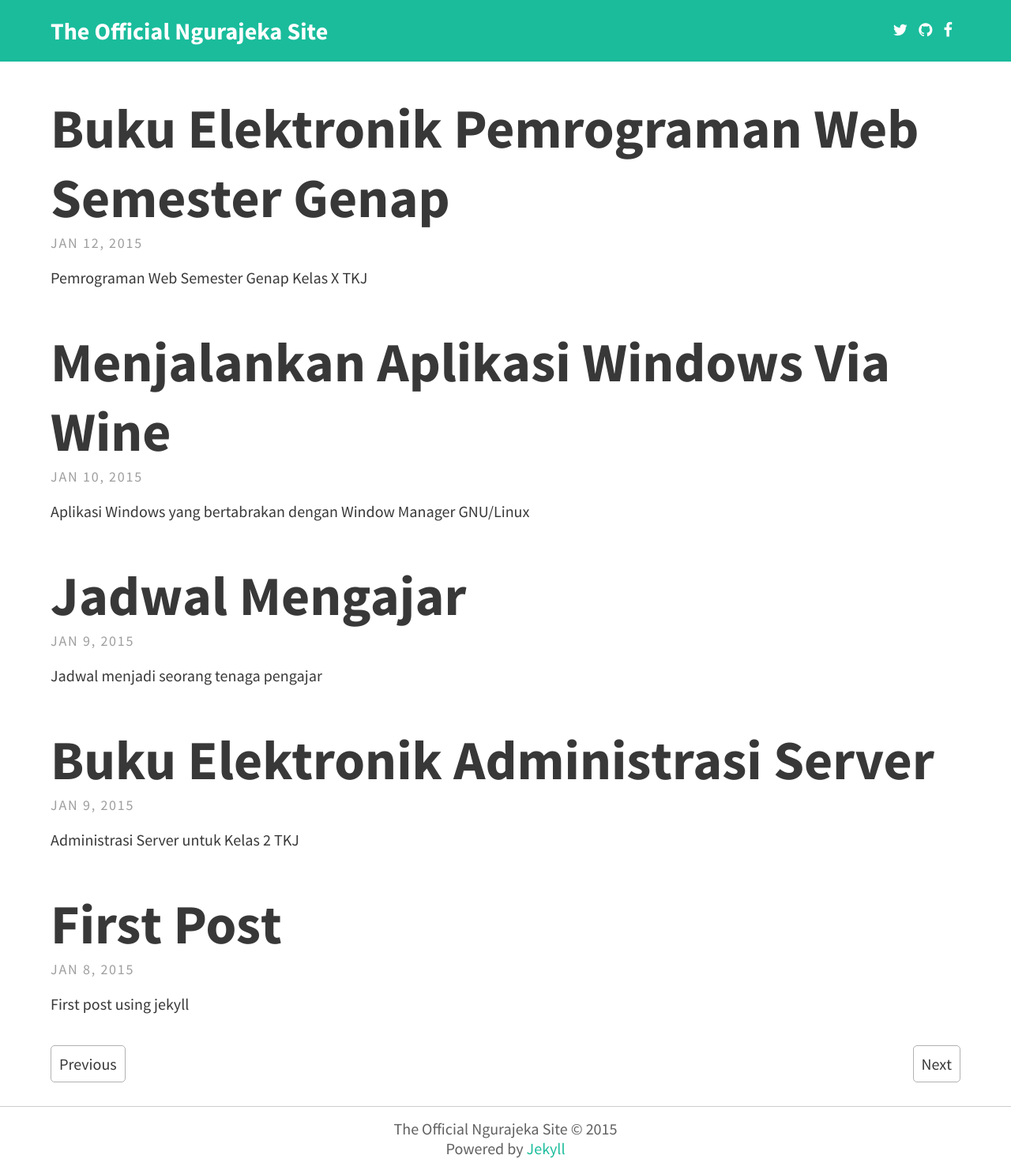
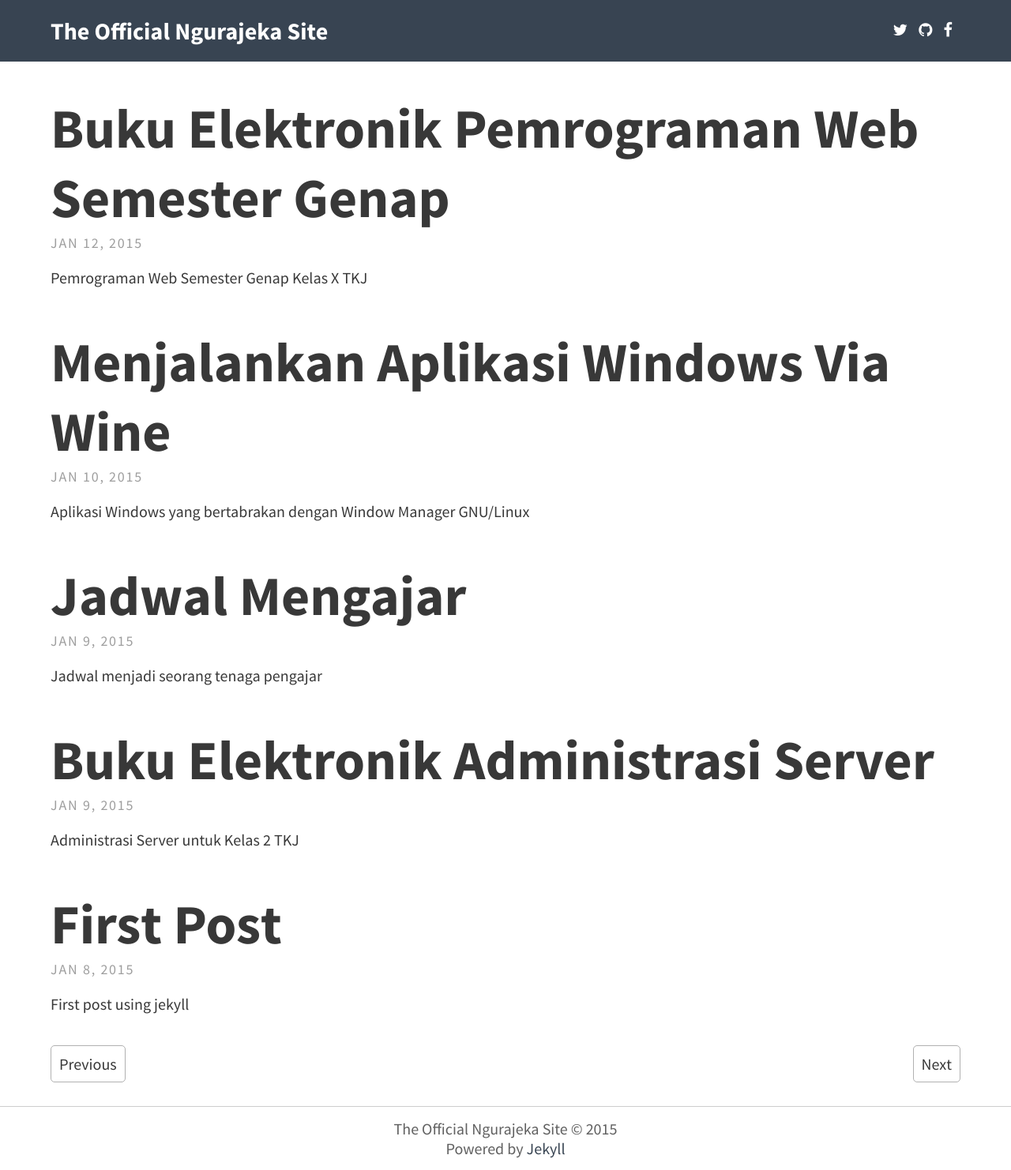
Before and after one commit to ngurajeka/ngurajeka.github.io, a Jekyll site: the page built from index.html, in a window 1280 px wide. Shown: the whole page at 79% size. Built offline with Jekyll 4.4.1, drawn with Linux system fonts in a browser that asks for light colours; the list of posts is cut into pages by our own code.

Commit message:
change color

```diff
--- a/_sass/_variable.scss
+++ b/_sass/_variable.scss
@@ -14,13 +14,18 @@ $white-color:      #ffffff;
 $background-color: #fdfdfd;
 $brand-color:      #2a7ae2;
 
-$grey-color:       #828282;
+$grey-color:      #C7C7C7;
 $grey-color-light: lighten($grey-color, 40%);
 $grey-color-dark:  darken($grey-color, 25%);
 
-$primary-color:	   #1ABC9C;
+$primary-color:	   #384452;
 $primary-color-light: lighten($primary-color, 40%);
 $primary-color-dark:  darken($primary-color, 25%);
+
+$secondary-color:	   #00B3FE;
+$secondary-color-light: lighten($secondary-color, 40%);
+$secondary-color-dark:  darken($secondary-color, 25%);
+$secondary-text-color: #ffffff;
 
 // Width of the content area
 $content-width:    800px;
```
